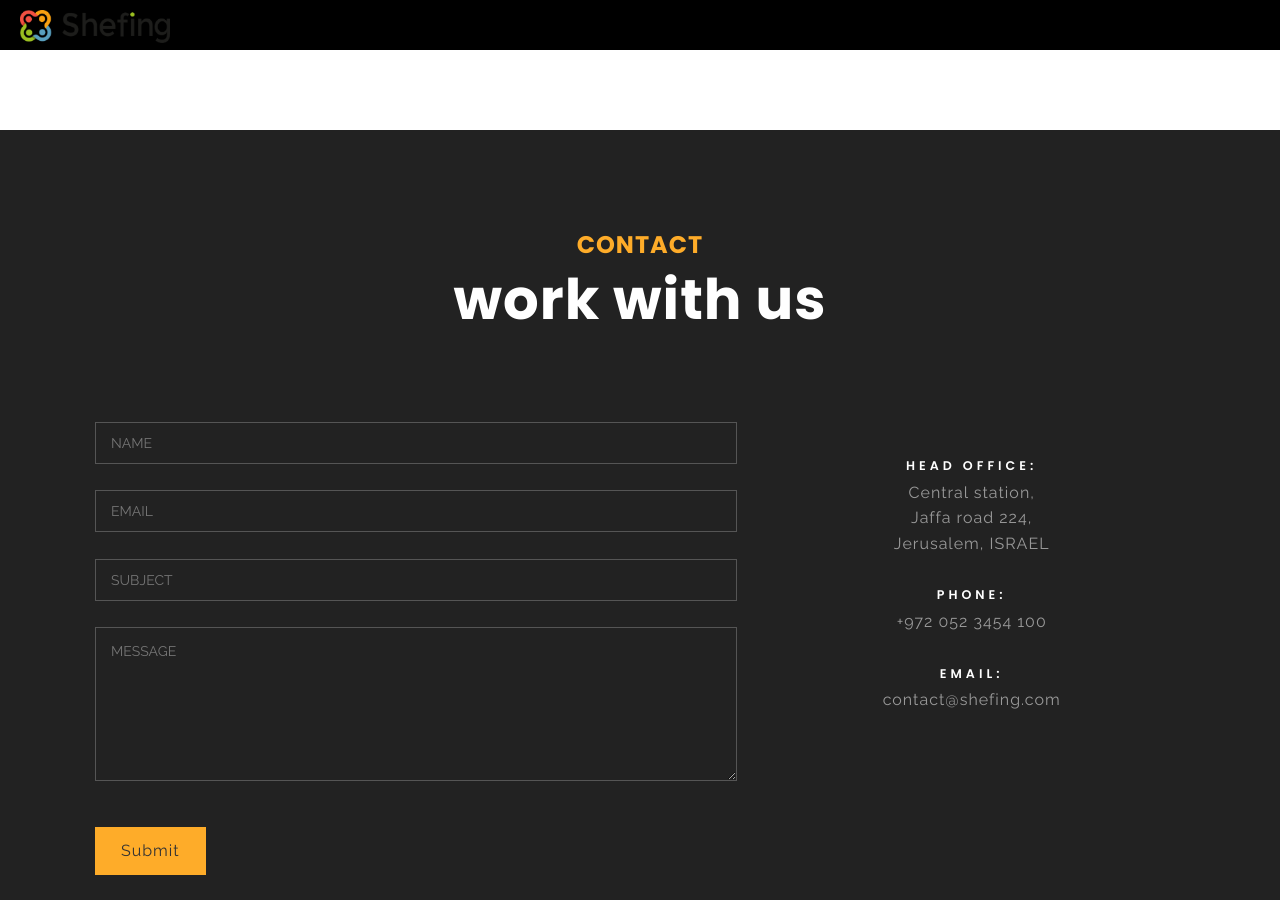
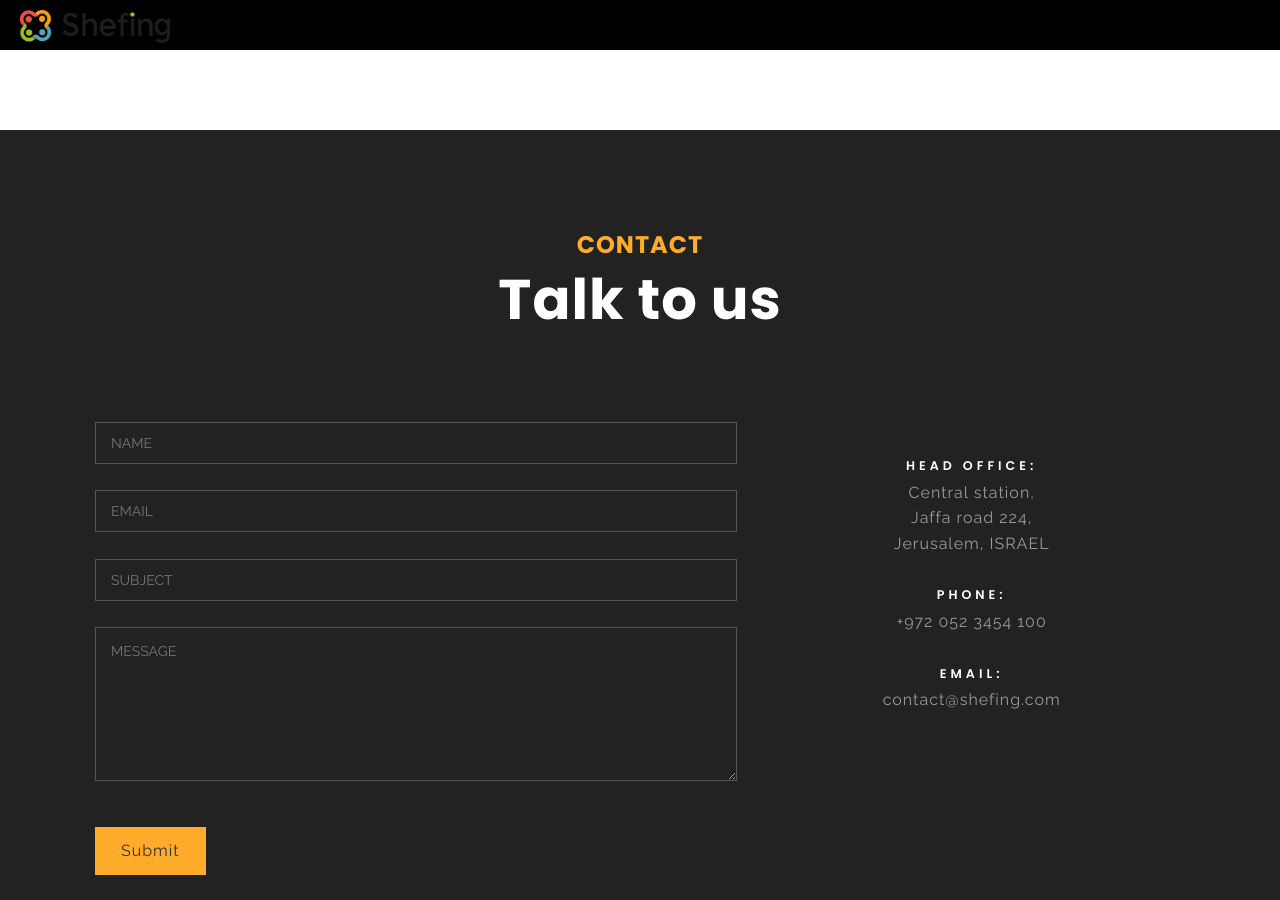
Before and after one commit to shefing/shefing.github.io, a Jekyll site: the page built from _works/uro-mag.md, in a window 1280 px wide and 900 px high, scrolled down 1673 px. Built offline with Jekyll 4.4.1, drawn with Linux system fonts in a browser that asks for light colours.

Commit message:
talk to us

```diff
--- a/_includes/contact-form.html
+++ b/_includes/contact-form.html
@@ -2,7 +2,7 @@
   <div class='row'>
     <div class='large-8 columns large-centered'>
       <div class="contactTitle">CONTACT</div>
-      <div class="contactSubTitle">work with us</div>
+      <div class="contactSubTitle">Talk to us</div>
     </div>
     <div class='four spacing'></div>
     <div class='large-8 medium-8 columns'>
```
